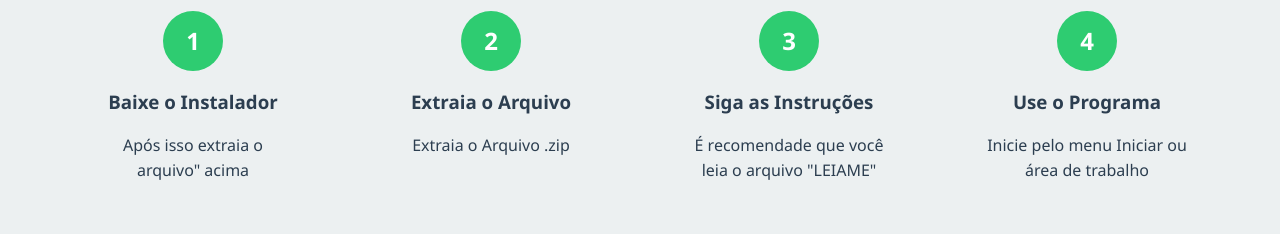
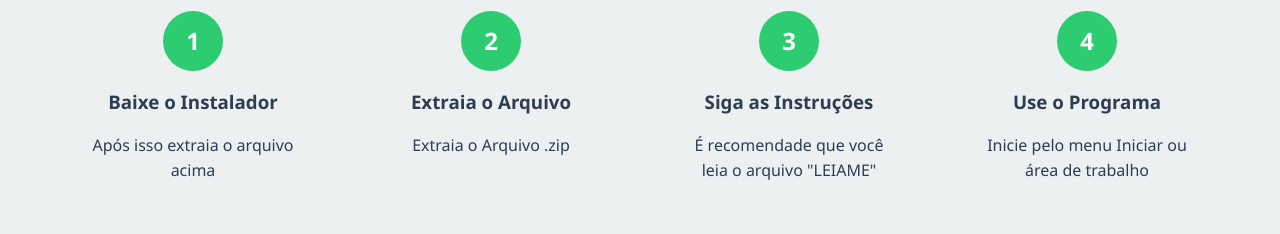
Before and after one commit to JomesBugyBR/gerenciador-loja-download, a plain HTML site: page index.html in a window 1280 px wide. Shown: the part 2740-2974 px from the top of the page. Drawn offline with Linux system fonts and the light colour scheme.

Commit message:
Atualização do site - [data]

```diff
--- a/index.html
+++ b/index.html
@@ -171,7 +171,7 @@
                 <div class="step">
                     <div class="step-number">1</div>
                     <h3>Baixe o Instalador</h3>
-                    <p>Após isso extraia o arquivo" acima</p>
+                    <p>Após isso extraia o arquivo acima</p>
                 </div>
                 <div class="step">
                     <div class="step-number">2</div>
```
